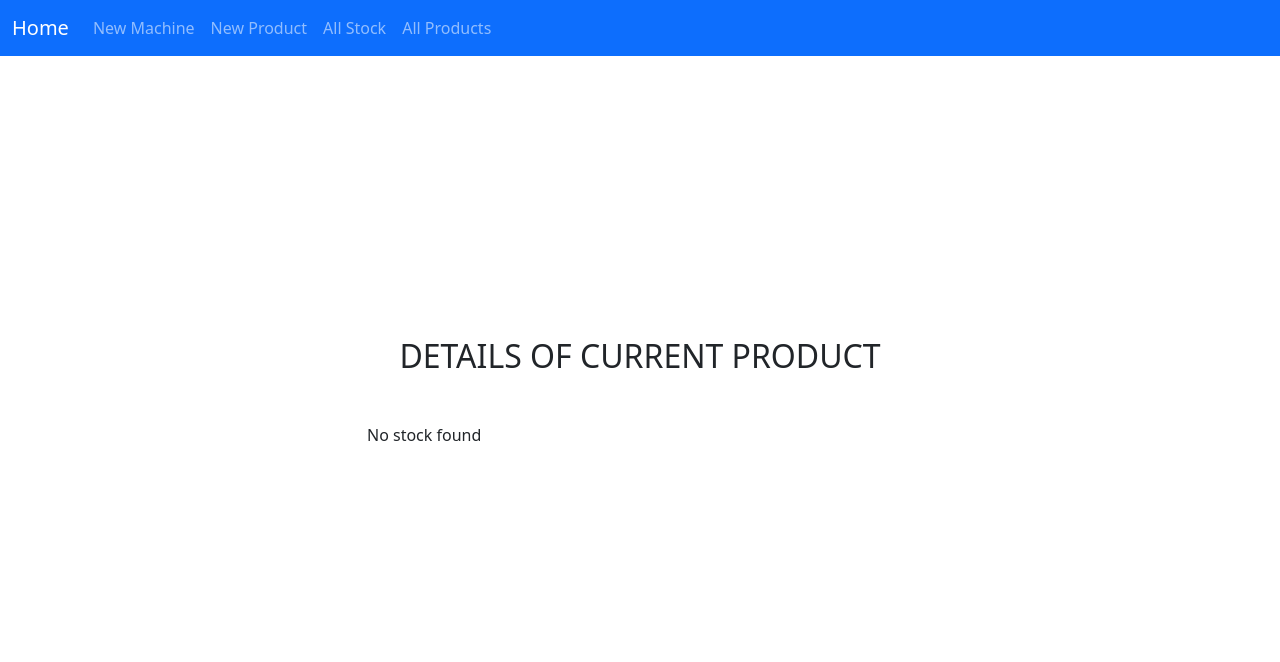
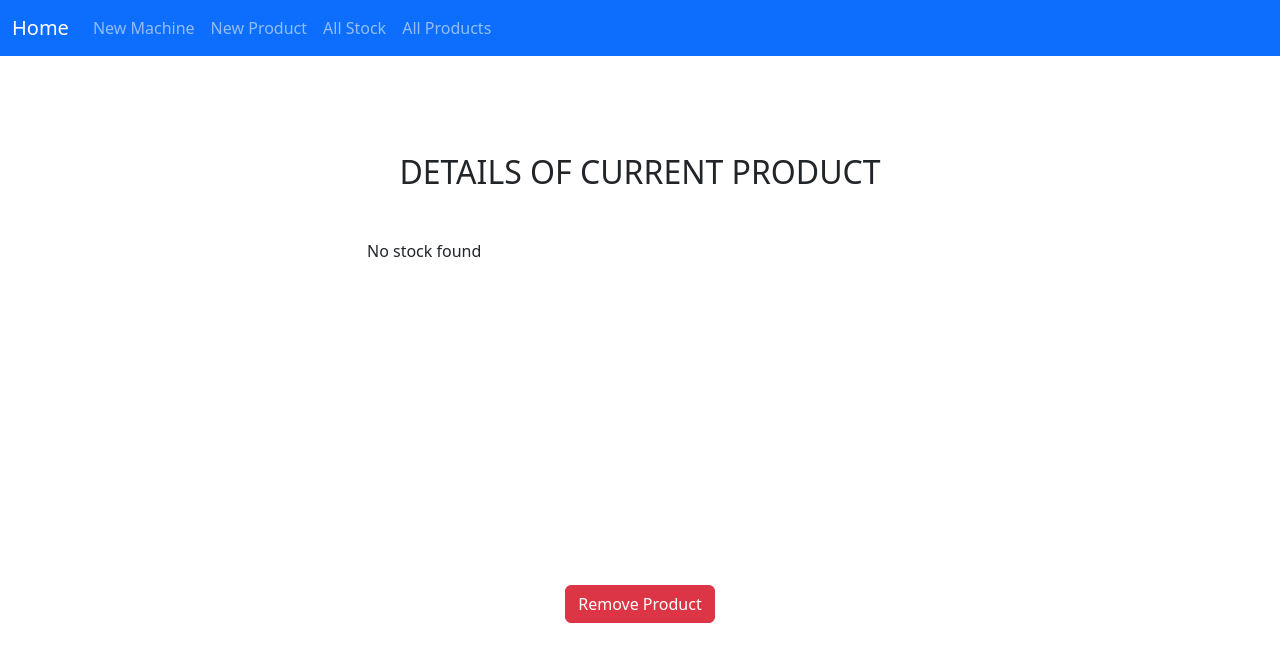
Before and after one commit to jtlantz/se-p1-backend, a Django app: template app/backend/api/templates/api/product.html in a window 1280 px wide. Shown: the top 662 px of the page. Run offline with Django 4.2, Linux system fonts and the light colour scheme; the template is opened without the code that fills it, so the values that code supplies are empty.

Commit message:
make delete work for other endpoints

```diff
--- a/app/backend/api/templates/api/product.html
+++ b/app/backend/api/templates/api/product.html
@@ -45,6 +45,13 @@
                     <p>No stock found</p>
                     {% endif %}
                 </div>
+                <div class="mb-4 text-center">
+                    <a href="/api/product/delete/{{product.id}}">
+                        <button type="button" class="btn btn-danger" title="Remove Product" onclick="return confirm('Are you sure?');">
+                            <span class="glyphicon glyphicon-trash">Remove Product</span>
+                        </button>
+                    </a>
+                </div>
             </div>
         </div>
     </div>
```
Also changed, not shown: app/backend/api/templates/api/vendingMachine.html (+7 -0 lines), app/backend/api/views.py (+6 -2 lines).
